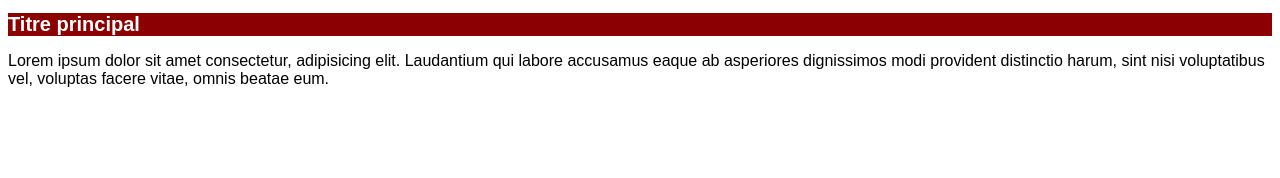
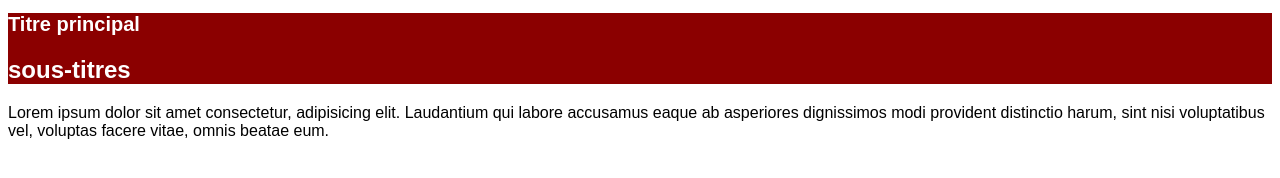
Before and after one commit to MateoGomezL/ex3, a plain HTML site: page index.html in a window 1280 px wide. Drawn offline with Linux system fonts and the light colour scheme.

Commit message:
M - h2 dans le header avec sous-titres

```diff
--- a/index.html
+++ b/index.html
@@ -8,7 +8,10 @@
     <title>test git</title>
 </head>
 <body>
-    <header><h1>Titre principal</h1></header>
+    <header>
+        <h1>Titre principal</h1>
+        <h2>sous-titres</h2>
+    </header>
     <main>
         <p>Lorem ipsum dolor sit amet consectetur, adipisicing elit. Laudantium qui labore accusamus eaque ab asperiores dignissimos modi provident distinctio harum, sint nisi voluptatibus vel, voluptas facere vitae, omnis beatae eum.</p>
     </main>
```
